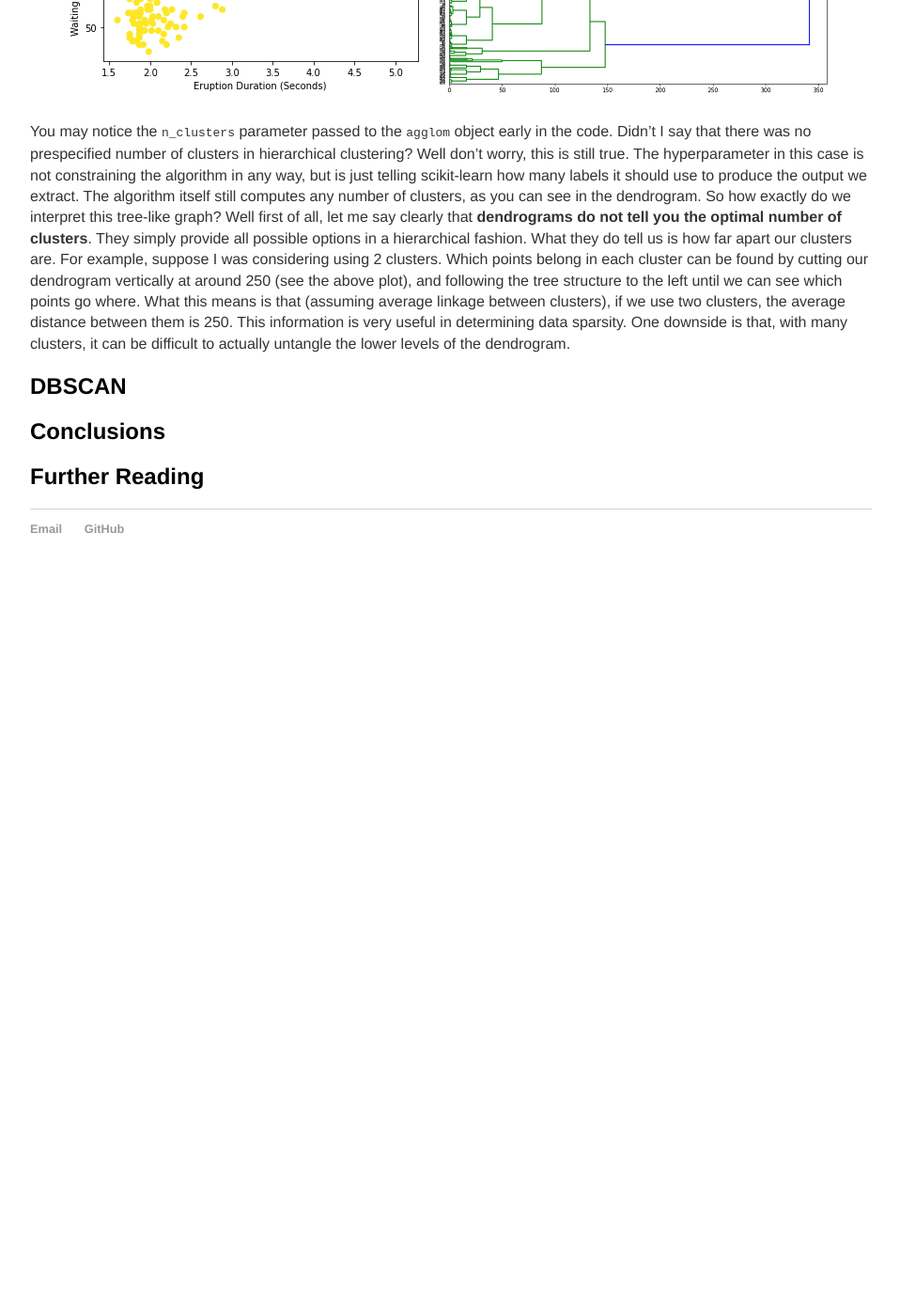
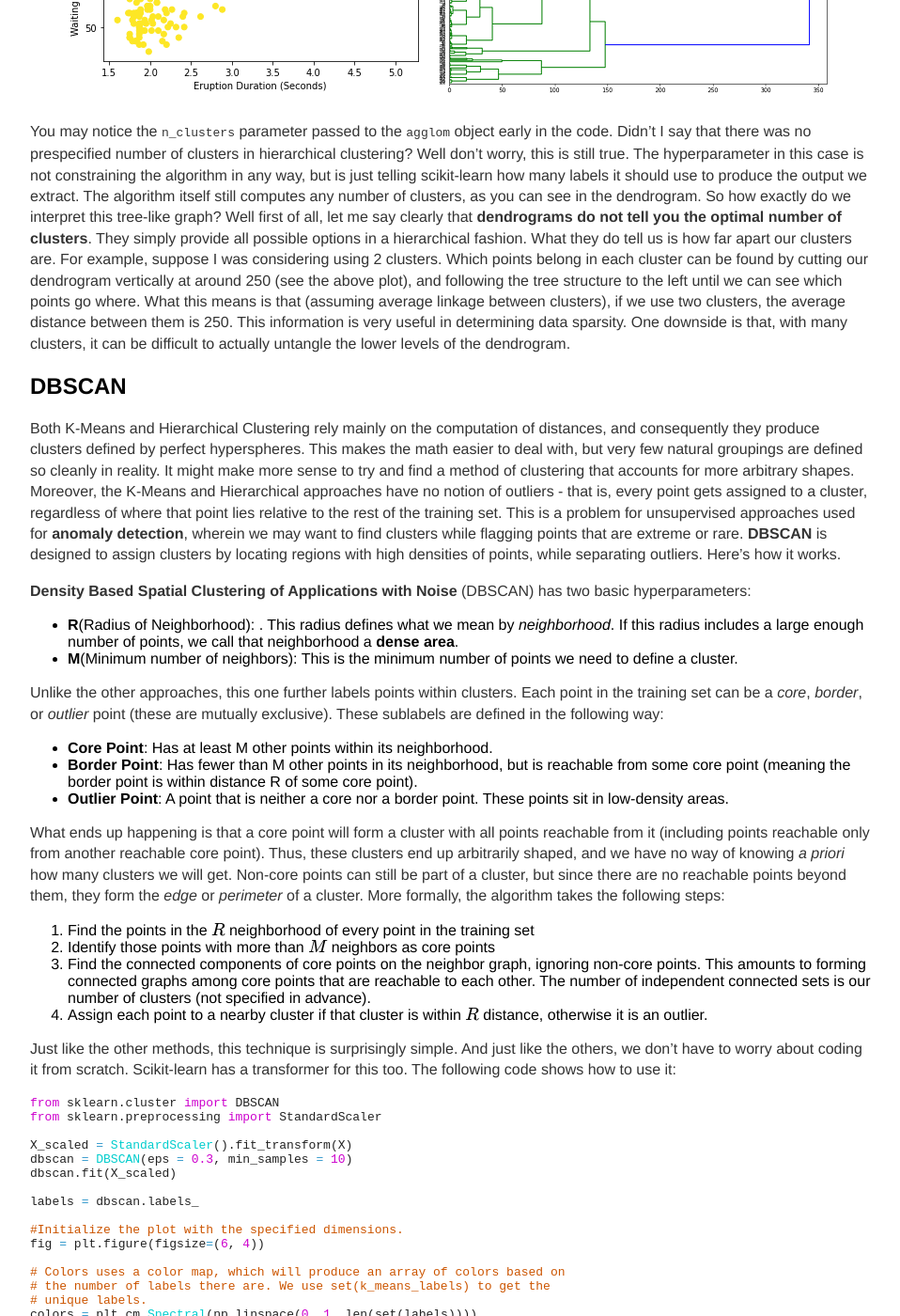
Before and after one commit to 12mre1/12mre1.github.io, a Jekyll site: the page built from _posts/2020-05-06-Some-Common-Clustering-Techniques.md, in a window 1280 px wide and 1400 px high, scrolled down 6845 px. Shown: the whole window at 94% size, without its empty margins (160-1118 px from the left). Built offline with Jekyll 4.4.1, drawn with Linux system fonts in a browser that asks for light colours; formulas are drawn with MathJax 3; before the commit the page ends 7475 px from its top, so only the background shows below that; some of the changed text lies outside the part shown.

Commit message:
update db in cluster post

````diff
--- a/_posts/2020-05-06-Some-Common-Clustering-Techniques.md
+++ b/_posts/2020-05-06-Some-Common-Clustering-Techniques.md
@@ -76,7 +76,7 @@ In all of these cases, and in virtually all clustering algorithms, the points ar
 
 ## K-Means
 
-The K-Means algorithm is an iterative process that splits the dataset into K non-overlapping subsets without any cluster-internal structure. Each group has an associated __center of mass__ (centroid), and it is the distance from these centroids that determines whether a point belongs to a given cluster. The goal of this algorithm in particular is two-fold: to determine the optimal assignment of points for a given collection of clusters, and to determine the optimal placement of cluster centres given the collection of points. This brings up a curious chicken egg problem - if we knew the true cluster assignments, we could easily compute the cluster centres; But if we knew the true cluster centres, finding the optimal assignment would be just as easy. So how do we deal with this problem? We use the following iterative approach:
+The K-Means algorithm is an iterative process that splits the dataset into K non-overlapping subsets without any cluster-internal structure. Each group has an associated __center of mass__ (centroid), and it is the distance from these centroids that determines whether a point belongs to a given cluster. The goal of this algorithm in particular is two-fold: to determine the optimal assignment of points for a given collection of clusters, and to determine the optimal placement of cluster centres given the collection of points. This brings up a curious chicken egg problem -  if we knew the true cluster assignments, we could easily compute the cluster centres; But if we knew the true cluster centres, finding the optimal assignment would be just as easy. So how do we deal with this problem? We use the following iterative approach:
 
 1. Randomly initialize K cluster centres in feature space (K is a hyperparameter - more on this later).
 2. Compute the distances between each point and each cluster center.
@@ -244,9 +244,74 @@ This code produces the following 2 plots:
 
 You may notice the `n_clusters` parameter passed to the `agglom` object early in the code. Didn't I say that there was no prespecified number of clusters in hierarchical clustering? Well don't worry, this is still true. The hyperparameter in this case is not constraining the algorithm in any way, but is just telling scikit-learn how many labels it should use to produce the output we extract. The algorithm itself still computes any number of clusters, as you can see in the dendrogram. So how exactly do we interpret this tree-like graph? Well first of all, let me say clearly that __dendrograms do not tell you the optimal number of clusters__. They simply provide all possible options in a hierarchical fashion. What they do tell us is how far apart our clusters are. For example, suppose I was considering using 2 clusters. Which points belong in each cluster can be found by cutting our dendrogram vertically at around 250 (see the above plot), and following the tree structure to the left until we can see which points go where. What this means is that (assuming average linkage between clusters), if we use two clusters, the average distance between them is 250. This information is very useful in determining data sparsity. One downside is that, with many clusters, it can be difficult to actually untangle the lower levels of the dendrogram.
 
+## DBSCAN
 
-## DBSCAN
+Both K-Means and Hierarchical Clustering rely mainly on the computation of distances, and consequently they produce clusters defined by perfect hyperspheres. This makes the math easier to deal with, but very few natural groupings are defined so cleanly in reality. It might make more sense to try and find a method of clustering that accounts for more arbitrary shapes. Moreover, the K-Means and Hierarchical approaches have no notion of outliers - that is, every point gets assigned to a cluster, regardless of where that point lies relative to the rest of the training set. This is a problem for unsupervised approaches used for __anomaly detection__, wherein we may want to find clusters while flagging points that are extreme or rare. __DBSCAN__ is designed to assign clusters by locating regions with high densities of points, while separating outliers. Here's how it works.
+
+__Density Based Spatial Clustering of Applications with Noise__ (DBSCAN) has two basic hyperparameters:
+
+- __R__(Radius of Neighborhood): . This radius defines what we mean by _neighborhood_. If this radius includes a large enough number of points, we call that neighborhood a __dense area__.
+- __M__(Minimum number of neighbors): This is the minimum number of points we need to define a cluster.
+
+Unlike the other approaches, this one further labels points within clusters. Each point in the training set can be a _core_, _border_, or _outlier_ point (these are mutually exclusive). These sublabels are defined in the following way:
+
+- __Core Point__: Has at least M other points within its neighborhood.
+- __Border Point__: Has fewer than M other points in its neighborhood, but is reachable from some core point (meaning the border point is within distance R of some core point).
+- __Outlier Point__: A point that is neither a core nor a border point. These points sit in low-density areas.
+
+What ends up happening is that a core point will form a cluster with all points reachable from it (including points reachable only from another reachable core point). Thus, these clusters end up arbitrarily shaped, and we have no way of knowing _a priori_ how many clusters we will get. Non-core points can still be part of a cluster, but since there are no reachable points beyond them, they form the _edge_ or _perimeter_ of a cluster. More formally, the algorithm takes the following steps:
+
+1. Find the points in the \\( R \\) neighborhood of every point in the training set
+2. Identify those points with more than \\( M \\) neighbors as core points
+3. Find the connected components of core points on the neighbor graph, ignoring non-core points. This amounts to forming connected graphs among core points that are reachable to each other. The number of independent connected sets is our number of clusters (not specified in advance).
+4. Assign each point to a nearby cluster if that cluster is within \\( R \\) distance, otherwise it is an outlier.
+
+Just like the other methods, this technique is surprisingly simple. And just like the others, we don't have to worry about coding it from scratch. Scikit-learn has a transformer for this too. The following code shows how to use it:
+
+```python
+from sklearn.cluster import DBSCAN
+from sklearn.preprocessing import StandardScaler
+
+X_scaled = StandardScaler().fit_transform(X)
+dbscan = DBSCAN(eps = 0.3, min_samples = 10)
+dbscan.fit(X_scaled)
+
+labels = dbscan.labels_
+
+#Initialize the plot with the specified dimensions.
+fig = plt.figure(figsize=(6, 4))
+
+# Colors uses a color map, which will produce an array of colors based on
+# the number of labels there are. We use set(k_means_labels) to get the
+# unique labels.
+colors = plt.cm.Spectral(np.linspace(0, 1, len(set(labels))))
+# Create a plot
+ax = fig.add_subplot(1, 1, 1)
+# Plots the datapoints with color col.
+ax.scatter(X[:,0], X[:,1], c=labels)
+
+# Title and axesof the plot
+ax.set_title('DBSCAN (R = 0.3, M = 10)')
+plt.xlabel('Eruption Duration (Seconds)')
+plt.ylabel('Waiting Time Between Eruptions')
+
+# Show the plot
+plt.show()
+```
+Note that the `DBSCAN` transformer does not scale the data for you (unlike the KMeans and Hierarchical versions), so above I scale the data first. Keep in mind the data have been standardized when choosing the hyperparameters for DBSCAN. One other thing to note is that the algorithm in scikitlearn assigns cluster labels automatically, but assigns a label of -1 to all outlier points. These points appear as black in the plot, which is shown below.
+
+<center><img src="/img/dbscan-faithful.png" alt = "faithfuldata"></center>
 
 ## Conclusions
 
+I presented a lot of information about 3 main clustering techniques in this post: K-Means Clustering, Hierarchical Clustering, and DBSCAN. It can be difficult to remember all the little details, but here are some key takeaways:
+
+- K-Means iteratively splits the data into K non-overlapping subsets with K centroids, where K is specified by the user.
+- K-Means can get stuck in a local optimum, so running several iterations or random cluster breaks can give a more robust assignment
+- Hierarchical Clustering gives a hierarchy of possible cluster assignments, and the user can choose which assignment to use.
+- The Dendrogram is an excellent way of representing the hierarchical relationship between clusters
+- DBSCAN allows for outliers by labelling each point as core, border or noise
+- DBSCAN allows for an arbitrary number and shape of clusters, whereas the other two methods define clusters as perfect hyperspheres.
+- All three methods are unsupervised, meaning they have no ground truth cluster labels.
+
 ## Further Reading
````
Also changed, not shown: img/dbscan-faithful.png (added).
